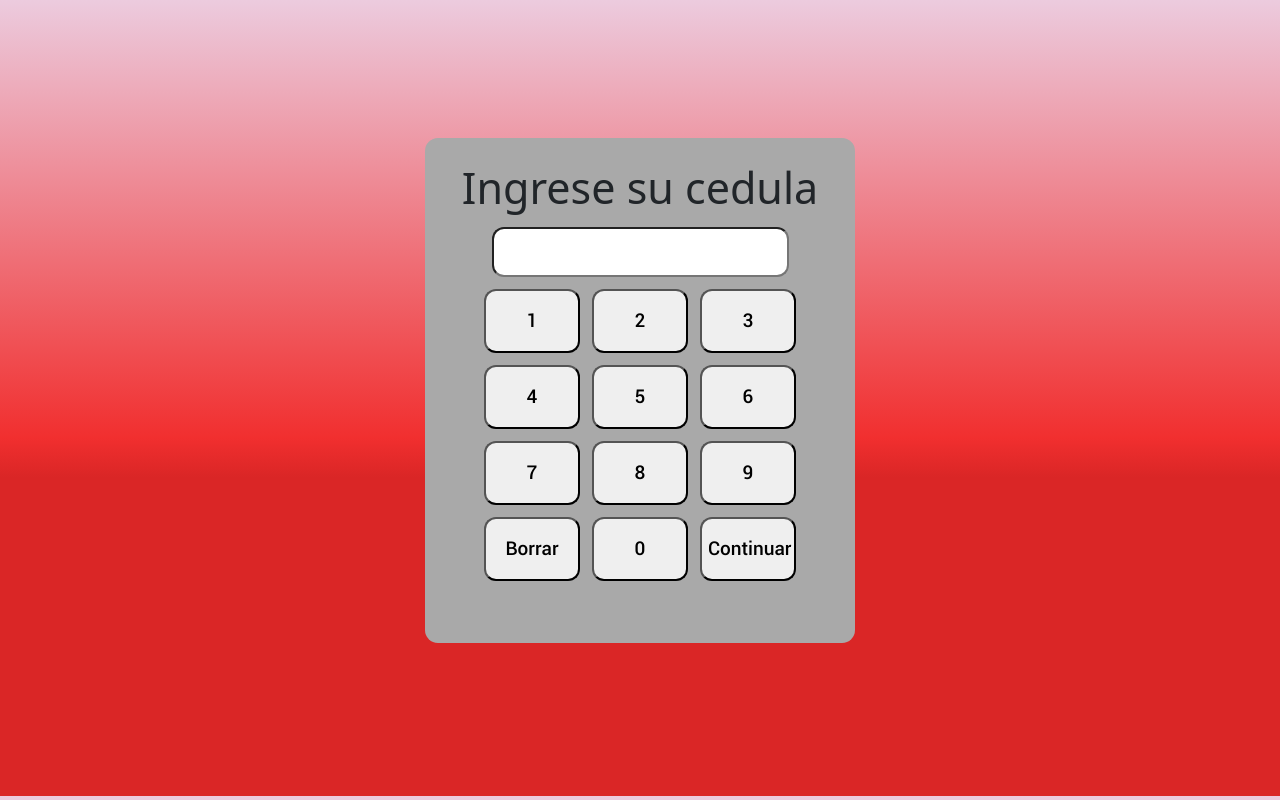
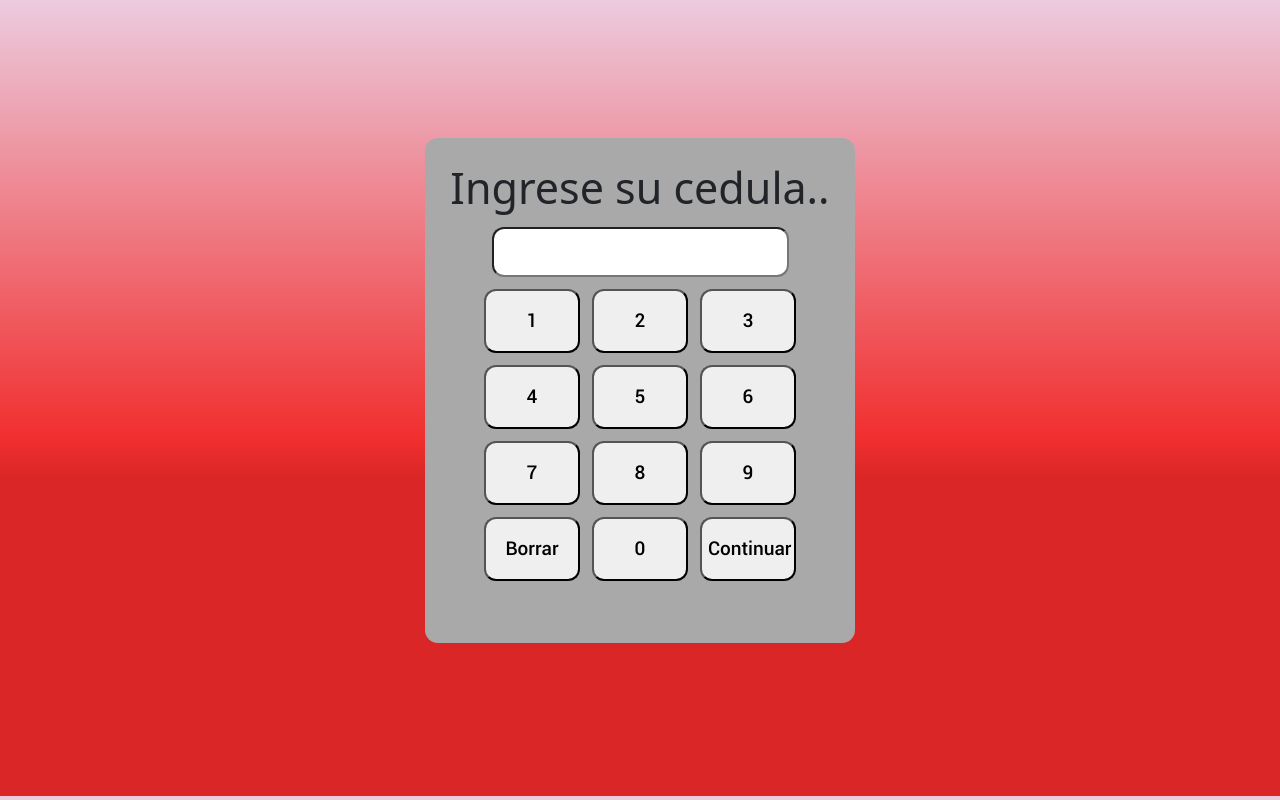
Before and after one commit to Brandonv02/PImpresionWeb, a React (Create React App) app: page / in a window 1280 px wide. Built offline with nearby package versions, Linux system fonts and the light colour scheme.

Commit message:
cambios2

```diff
--- a/src/Components/KeyPad.js
+++ b/src/Components/KeyPad.js
@@ -17,7 +17,7 @@ export default function KeyPad() {
     <Fragment >
       <div className="Key">
         <div className='Tittle'>
-          <h1 className='tittle-text'>Ingrese su cedula</h1>
+          <h1 className='tittle-text'>Ingrese su cedula..</h1>
         </div>
 
         <div className='Inputt'>
```
